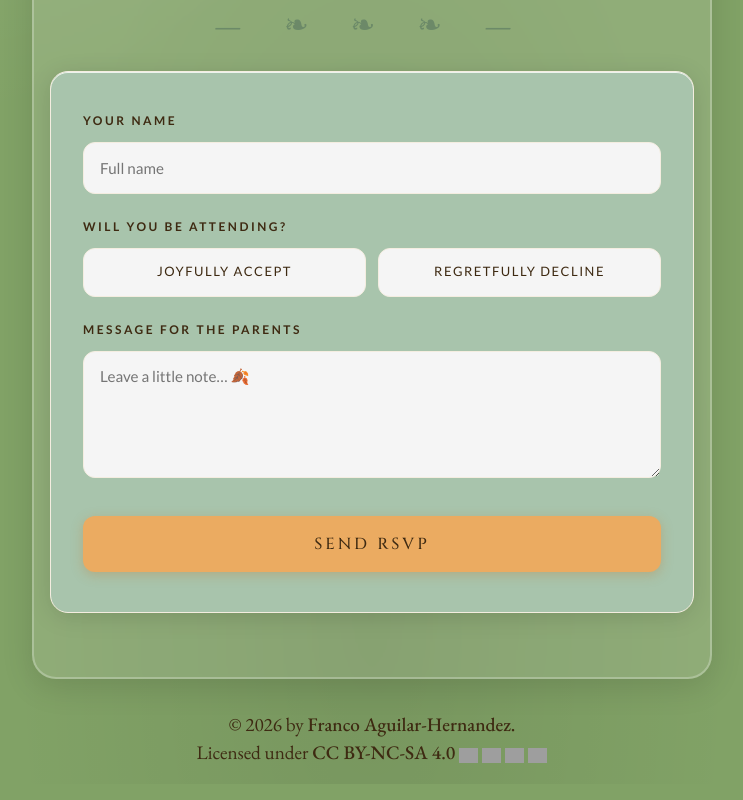
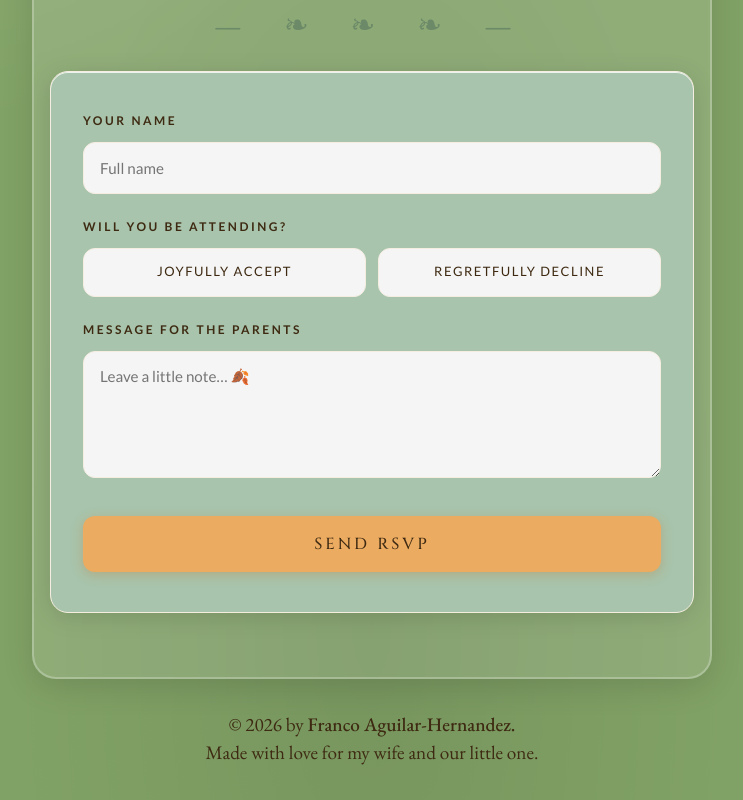
Before and after one commit to fahr-designs/Sortahere, a website: page public/index.html in a window 1280 px wide. Shown: the part 904-1704 px from the top of the page, without its empty margins (268-1011 px from the left). Drawn offline with nearby package versions, Linux system fonts and the light colour scheme; grey boxes are pictures that could not be loaded.

Commit message:
update: removed extra lines from footer.

```diff
--- a/public/index.html
+++ b/public/index.html
@@ -107,16 +107,8 @@
 	</div>
 
 	<footer>
-		&copy; 2026 by <a href="https://fahrdesigns.com/">Franco Aguilar-Hernandez.</a><br>
-		Licensed under <a href="https://creativecommons.org/licenses/by-nc-sa/4.0/">CC BY-NC-SA 4.0</a><img
-			src="https://mirrors.creativecommons.org/presskit/icons/cc.svg" alt=""
-			style="max-width: 1em;max-height:1em;margin-left: .2em;"><img
-			src="https://mirrors.creativecommons.org/presskit/icons/by.svg" alt=""
-			style="max-width: 1em;max-height:1em;margin-left: .2em;"><img
-			src="https://mirrors.creativecommons.org/presskit/icons/nc.svg" alt=""
-			style="max-width: 1em;max-height:1em;margin-left: .2em;"><img
-			src="https://mirrors.creativecommons.org/presskit/icons/sa.svg" alt=""
-			style="max-width: 1em;max-height:1em;margin-left: .2em;">
+		&copy; 2026 by <a href="https://fahrdesigns.com/">Franco Aguilar-Hernandez.</a>
+		<p>Made with love for my wife and our little one. </p>
 	</footer>
 
 	<script src="https://cdn.jsdelivr.net/npm/bootstrap@5.3.3/dist/js/bootstrap.bundle.min.js"></script>
```
Also changed, not shown: public/success.html (+4 -0 lines).
